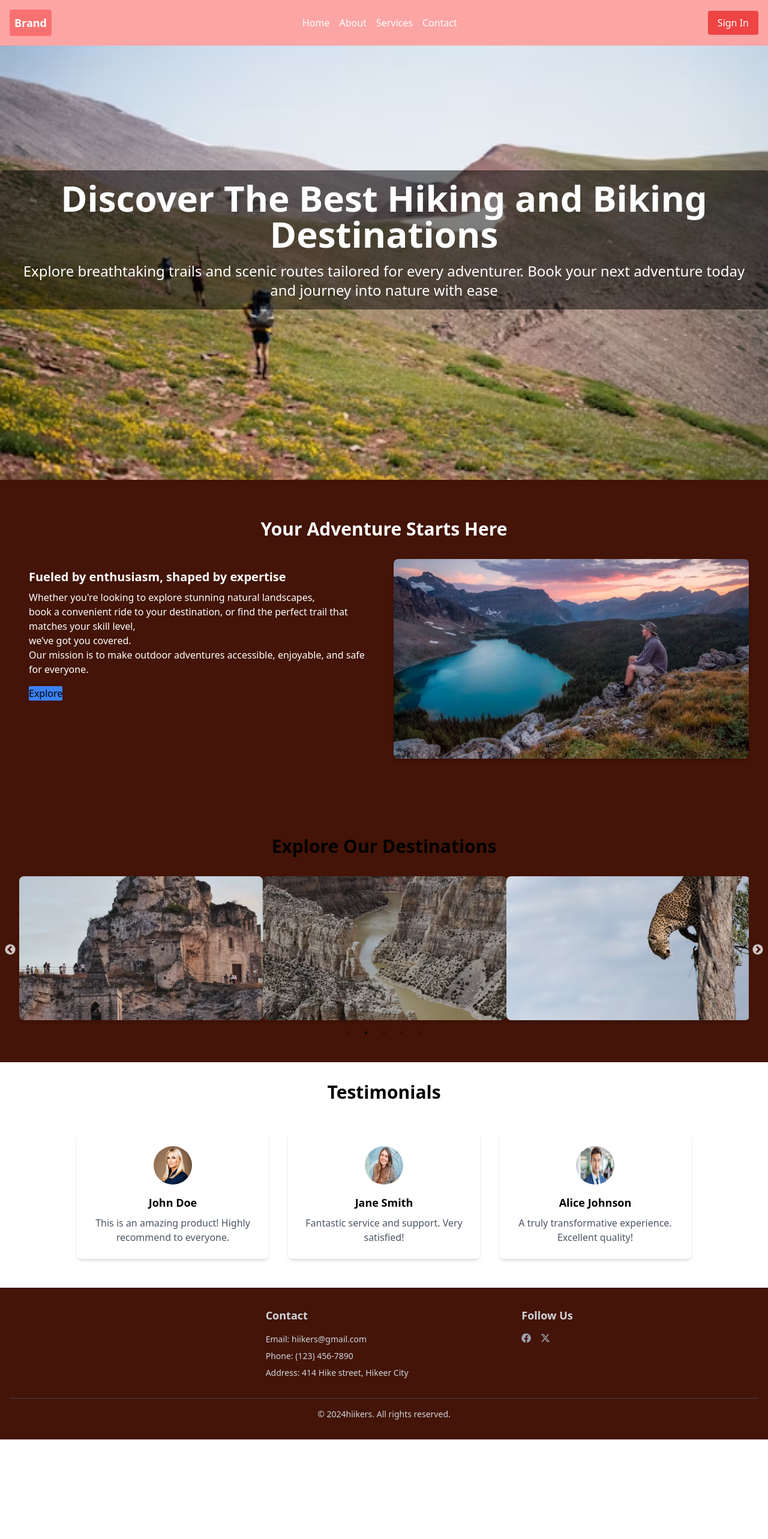
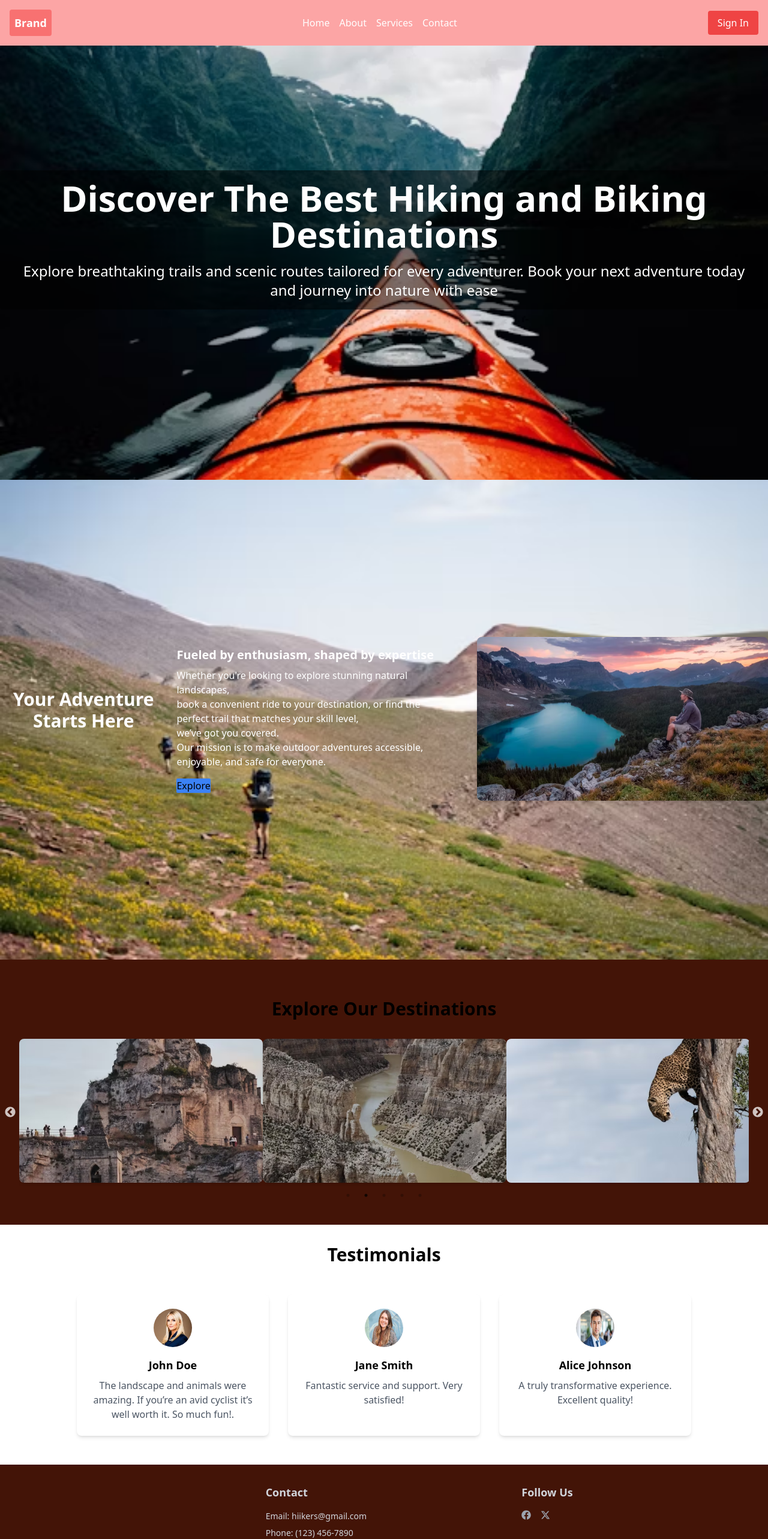
Before and after one commit to alexander784/Hikeer, a React (Create React App) app: page / in a window 1280 px wide. Shown: the top 2566 px of the page at 60% size. Before the commit the page ends 2400 px from the top, so only its background shows below. Built offline with nearby package versions, Linux system fonts and the light colour scheme.

Commit message:
Fixed background image

```diff
--- a/src/components/ExploreDestination.jsx
+++ b/src/components/ExploreDestination.jsx
@@ -12,7 +12,7 @@ const destinations = [
   {
     id: 1,
     image: Ruwenzori,
-    title: 'Ruwenzori',
+    title: 'Biking Hells Gate',
     description: 'Description for destination 1.'
   },
   {
--- a/src/components/Testimonials.jsx
+++ b/src/components/Testimonials.jsx
@@ -8,7 +8,7 @@ const testimonialData = [
     {
         name: 'John Doe',
         photo: headshot,
-        feedback: 'This is an amazing product! Highly recommend to everyone.',
+        feedback: 'The landscape and animals were amazing. If you’re an avid cyclist it’s well worth it. So much fun!.',
     },
     {
         name: 'Jane Smith',
--- a/src/pages/Home.jsx
+++ b/src/pages/Home.jsx
@@ -6,22 +6,28 @@ import Testimonials from '../components/Testimonials';
 import Footer from '../components/Footer';
 import Hiking from '../assets/Hiking.jpeg';
 import biking from '../assets/biking.avif';
+import back from '../assets/back.avif';
 
 const Home = () => {
   return (
     <div>
       <div
         className="h-screen bg-cover bg-center flex items-center justify-center"
-        style={{ backgroundImage: `url(${biking})` }}
+        style={{ backgroundImage: `url(${back})`}}
       >
         <div className="text-center text-white p-4 bg-black bg-opacity-50 rounded">
           <h1 className="text-4xl md:text-6xl font-bold mb-4">Discover The Best Hiking and Biking Destinations</h1>
-          <p className="text-lg md:text-2xl">Explore breathtaking trails and scenic routes tailored for every adventurer. Book your next adventure today
-             and journey into nature with ease</p>
+          <p className="text-lg md:text-2xl">
+            Explore breathtaking trails and scenic routes tailored for every adventurer. Book your next adventure today
+            and journey into nature with ease
+          </p>
         </div>
       </div>
 
-      <div className="py-16 px-8 bg-orange-950">
+      <div
+        className="h-screen bg-cover bg-center flex items-center justify-center"
+        style={{ backgroundImage: `url(${biking})`, backgroundAttachment: 'fixed' }}
+      >
         <h2 className="text-white text-3xl font-bold text-center mb-8">Your Adventure Starts Here</h2>
         <div className="flex flex-col md:flex-row items-start gap-8">
           <div className="flex-1">
@@ -45,11 +51,10 @@ const Home = () => {
           </div>
         </div>
       </div>
+
       <ExploreDestinations />
       <Testimonials />
       <Footer />
-
-
     </div>
   );
 };
```
Also changed, not shown: src/assets/back.avif (added). Lines whose indentation alone changed are shown as unchanged.
